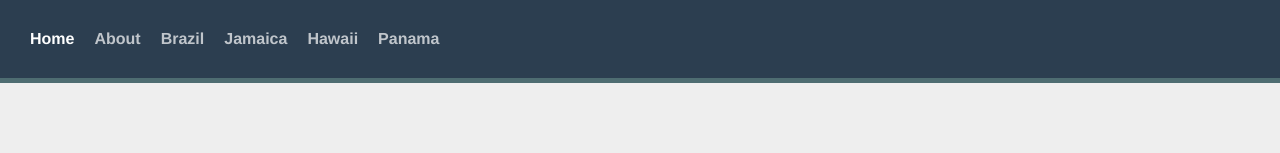
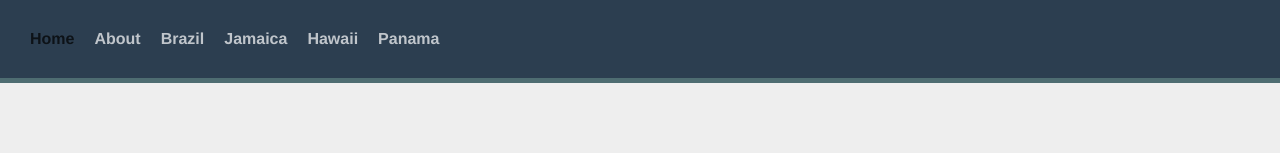
Before and after one commit to shampansky/vue-router-course, a Vue app: page / in a window 1280 px wide. Shown: the top 153 px of the page. Built offline with nearby package versions, Linux system fonts and the light colour scheme.

Commit message:
Вынос в компонент навигации, кастомный класс активной страницы

```diff
--- a/src/App.vue
+++ b/src/App.vue
@@ -1,17 +1,10 @@
 <script setup>
-import { RouterLink, RouterView } from 'vue-router'
+import { RouterView } from 'vue-router'
+import TheNavigation from './components/TheNavigation.vue'
 </script>
 
 <template>
-  <div id="nav">
-    <RouterLink to="/">Home</RouterLink>
-    <RouterLink to="/about">About</RouterLink>
-    <RouterLink to="/brazil">Brazil</RouterLink>
-    <RouterLink to="/jamaica">Jamaica</RouterLink>
-    <RouterLink to="/hawaii">Hawaii</RouterLink>
-    <RouterLink to="/panama">Panama</RouterLink>
-  </div>
-
+  <TheNavigation />
   <div class="container">
     <RouterView />
   </div>
--- /dev/null
+++ b/src/components/TheNavigation.vue
@@ -0,0 +1,16 @@
+<template>
+  <div id="nav">
+    <RouterLink to="/">Home</RouterLink>
+    <RouterLink to="/about">About</RouterLink>
+    <RouterLink to="/brazil">Brazil</RouterLink>
+    <RouterLink to="/jamaica">Jamaica</RouterLink>
+    <RouterLink to="/hawaii">Hawaii</RouterLink>
+    <RouterLink to="/panama">Panama</RouterLink>
+  </div>
+</template>
+
+<style lang="css">
+#nav .active-link {
+  color: #000;
+}
+</style>
--- a/src/router/index.js
+++ b/src/router/index.js
@@ -23,7 +23,8 @@
 
 const router = createRouter({
   history: createWebHistory(import.meta.env.BASE_URL),
-  routes
+  routes,
+  linkActiveClass: 'active-link'
 })
 
 export default router
```
